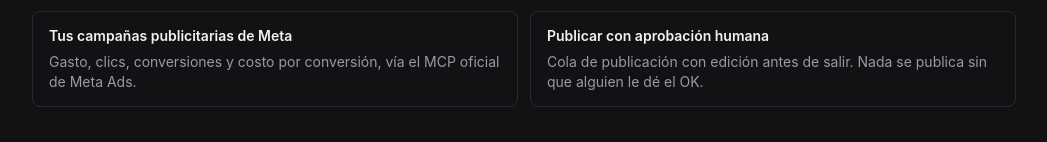
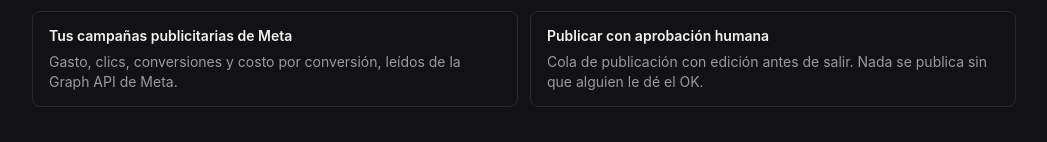
Before and after one commit to Federico-Villace/tienda-marketing, a Next.js app: page / in a window 1280 px wide. Shown: the part 1008-1150 px from the top of the page, without its empty margins (116-1163 px from the left). Built offline with nearby package versions, Linux system fonts and the light colour scheme.

Commit message:
docs: R3 y R7 cerrados, la ingesta no usa nada de lo que rompe la v26.0

```diff
--- a/app/page.tsx
+++ b/app/page.tsx
@@ -52,7 +52,7 @@
   {
     titulo: 'Tus campañas publicitarias de Meta',
     detalle:
-      'Gasto, clics, conversiones y costo por conversión, vía el MCP oficial de Meta Ads.',
+      'Gasto, clics, conversiones y costo por conversión, leídos de la Graph API de Meta.',
     href: '/tablero',
   },
   {
```
Also changed, not shown: 2 other files (tests, documents, lock files or other folders).
